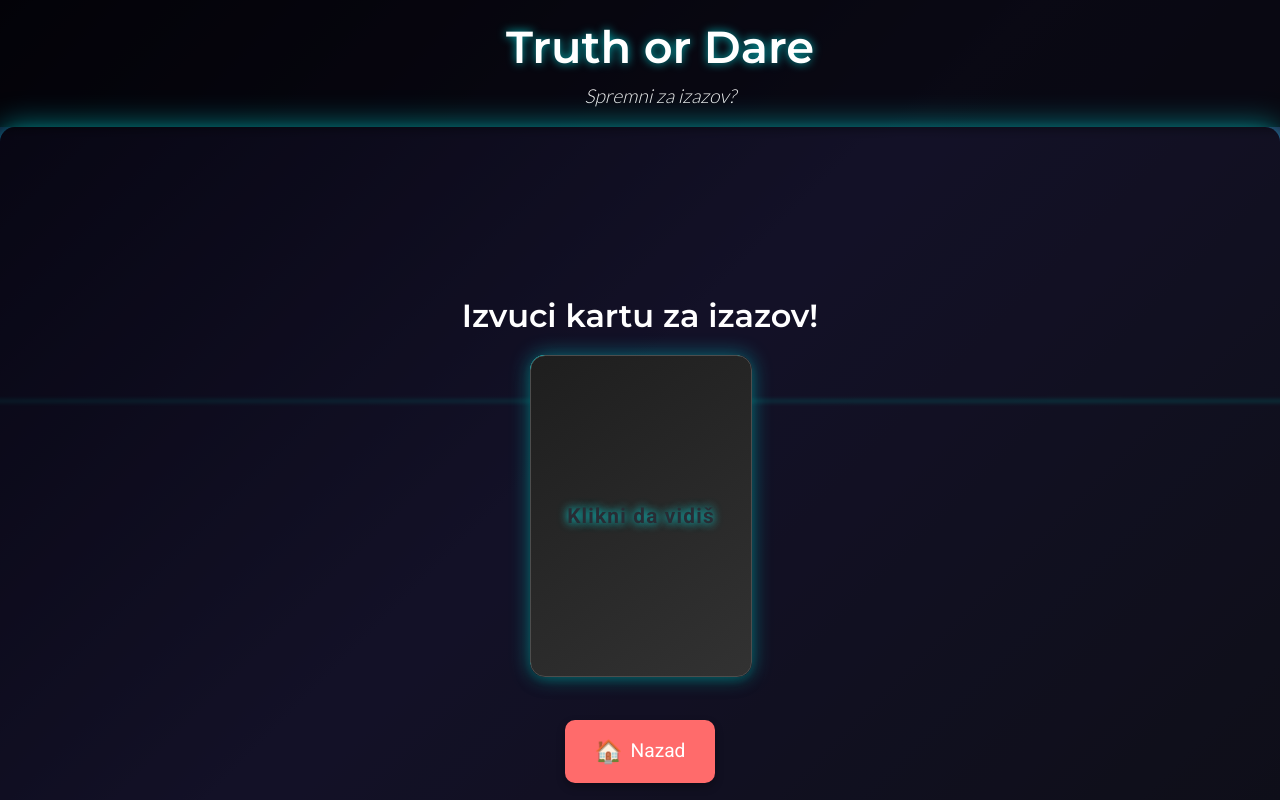
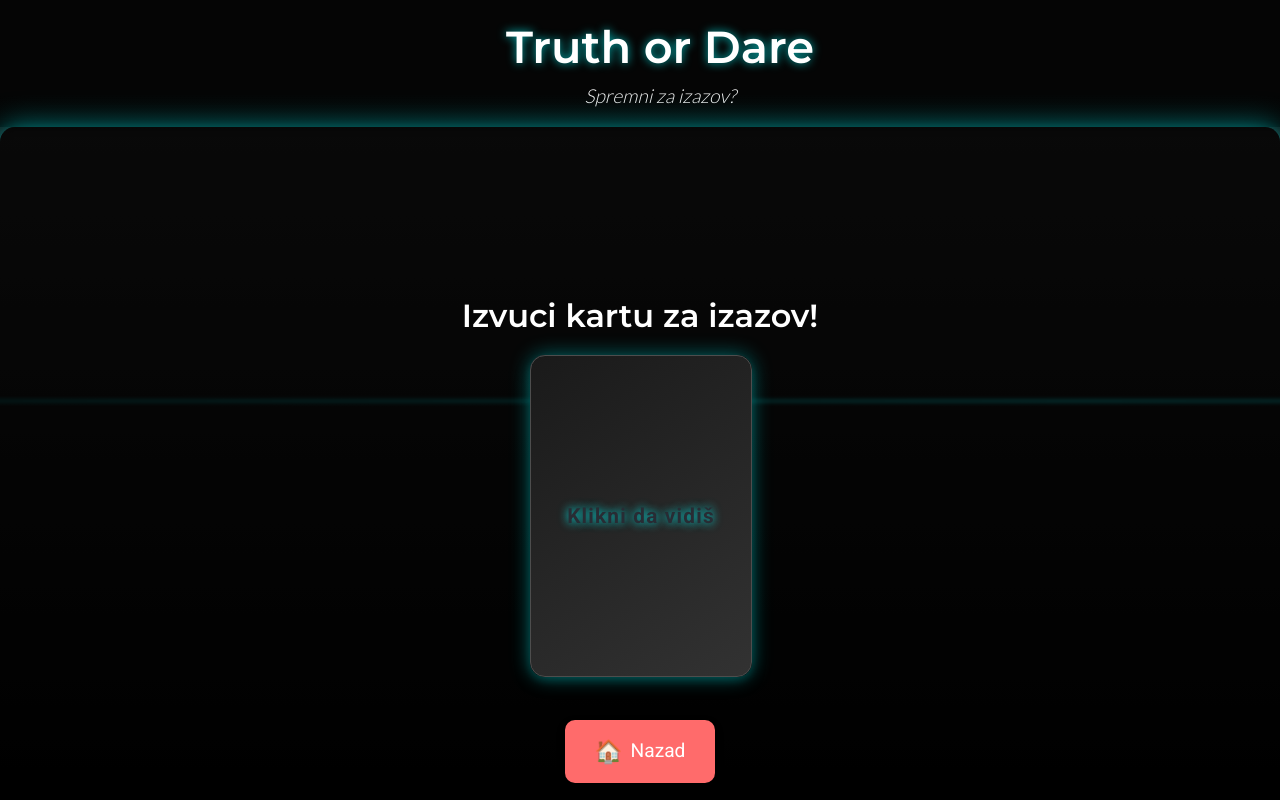
Before and after one commit to markom132/TruthOrDareApp, a React (Create React App) app in the folder truth-or-dare/: page /deck in a window 1280 px wide. Shown: the top 800 px of the page. Built offline with nearby package versions, Linux system fonts and the light colour scheme.

Commit message:
adjust colors

```diff
--- a/truth-or-dare/src/index.css
+++ b/truth-or-dare/src/index.css
@@ -12,26 +12,37 @@ code {
     monospace;
 }
 
-body, html {
+body,
+html {
   font-family: 'Roboto', 'Montserrat', 'Lato', sans-serif;
   font-weight: 400;
   margin: 0;
   padding: 0;
   height: 100%;
   width: 100%;
-  background: linear-gradient(135deg, #0f0c29, #302b63, #24243e);
+  background: linear-gradient(180deg, #1A1A1A, #000000);
+  color: #ffffff;
   overflow: hidden;
   font-family: 'Roboto', sans-serif;
   animation: glow 2s ease-in-out infinite alternate;
 }
 
-h1, h2, h3, h4, h5, h6 {
+h1,
+h2,
+h3,
+h4,
+h5,
+h6 {
   font-family: 'Montserrat', sans-serif;
   font-weight: 600;
   margin: 0;
 }
 
-p, span, a, li, button {
+p,
+span,
+a,
+li,
+button {
   font-family: 'Roboto', sans-serif;
   font-weight: 400;
   line-height: 1.5;
@@ -49,9 +60,11 @@ p, span, a, li, button {
   0% {
     left: -100%;
   }
+
   50% {
     left: 100%;
   }
+
   100% {
     left: -100%;
   }
@@ -74,9 +87,11 @@ p, span, a, li, button {
   0% {
     box-shadow: 0 0 10px rgba(0, 255, 255, 0.5), 0 0 20px rgba(0, 255, 255, 0.3), 0 0 30px rgba(0, 255, 255, 0.2);
   }
+
   50% {
     box-shadow: 0 0 20px rgba(0, 255, 255, 0.7), 0 0 30px rgba(0, 255, 255, 0.5), 0 0 40px rgba(0, 255, 255, 0.4);
   }
+
   100% {
     box-shadow: 0 0 10px rgba(0, 255, 255, 0.5), 0 0 20px rgba(0, 255, 255, 0.3), 0 0 30px rgba(0, 255, 255, 0.2);
   }
@@ -99,7 +114,8 @@ p, span, a, li, button {
   text-shadow: 0 0 10px rgba(0, 255, 255, 0.7);
 }
 
-.selection-btn, .back-button {
+.selection-btn,
+.back-button {
   background: rgba(0, 255, 255, 0.8);
   border: none;
   border-radius: 25px;
@@ -112,7 +128,8 @@ p, span, a, li, button {
   cursor: pointer;
 }
 
-.selection-btn:hover, .back-button:hover {
+.selection-btn:hover,
+.back-button:hover {
   background: #00ffff;
   color: #fff;
   box-shadow: 0 0 20px rgba(0, 255, 255, 1);
--- a/truth-or-dare/src/styles/Card.css
+++ b/truth-or-dare/src/styles/Card.css
@@ -2,7 +2,7 @@
   width: 220px;
   height: 320px;
   perspective: 1000px;
-  background-color: #00ffff;
+  background: #1A1A1A;
   cursor: pointer;
   transition: transform 0.5s ease, opacity 0.5s ease;
 }
@@ -32,18 +32,21 @@
   justify-content: center;
   border-radius: 15px;
   text-align: center;
-  box-shadow: 0 8px 16px rgba(0, 0, 0, 0.3);
+  background: #1A1A1A;
+  box-shadow: 0 0 15px rgba(0, 255, 255, 0.5);
+  border: 2px solid #00FFFF;
 }
 
 .card-front {
-  background: linear-gradient(145deg, #1e1e1e, #323232);
+  background: linear-gradient(145deg, #1A1A1A, #323232);
   border: 1px solid #4d4d4d;
-  color: #ffffff;
+  color: #00FFFF;
   box-shadow: 0 4px 8px rgba(0, 255, 255, 0.1), 0 0 20px rgba(0, 255, 255, 0.4);
 }
 
 .card-back {
-  background: linear-gradient(145deg, #282828, #505050);
+  color: #00FFFF;
+  background: linear-gradient(145deg, #1A1A1A, #323232);
   border: 1px solid #bfbfbf;
   transform: rotateY(180deg);
   box-shadow: 0 4px 8px rgba(255, 255, 255, 0.1), 0 0 20px rgba(255, 255, 255, 0.4);
--- a/truth-or-dare/src/styles/TruthOrDareSelection.css
+++ b/truth-or-dare/src/styles/TruthOrDareSelection.css
@@ -35,19 +35,24 @@
 }
 
 .truth-btn {
-    background-color: #61dafb;
-    color: #282c34;
+  background-color: #00FFFF;
+  color: #1A1A1A;
 }
 
 .truth-btn:hover {
-    background-color: #21a1f1;
+  background-color: #00CCCC;
+  color: #ffffff;
+  box-shadow: 0 4px 20px rgba(212, 0, 255, 0.7), 0 4px 25px rgba(255, 0, 127, 0.7);
+
 }
 
 .dare-btn {
-    background-color: #ff6b6b;
+  background: #D400FF;
   color: #ffffff;
 }
 
 .dare-btn:hover {
-    background-color: #ff4b4b;
+  background: #FF007F;
+  color: #1A1A1A;
+  box-shadow: 0 4px 20px rgba(255, 0, 127, 0.7), 0 4px 25px rgba(255, 0, 127, 0.7);
 }
```
Lines whose indentation alone changed are shown as unchanged.
